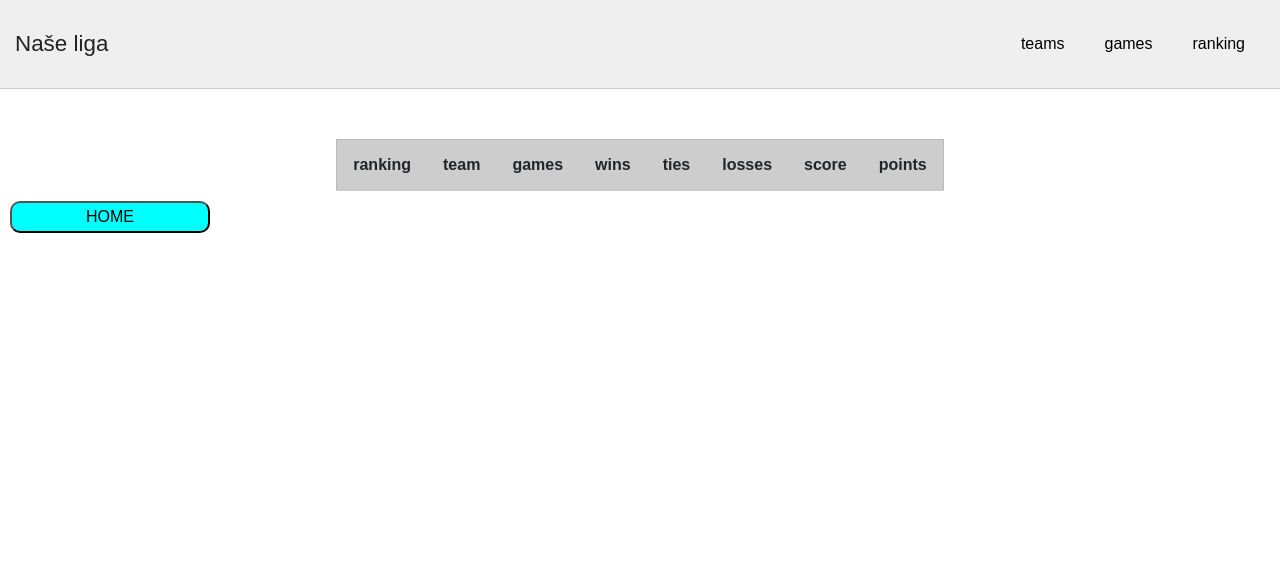
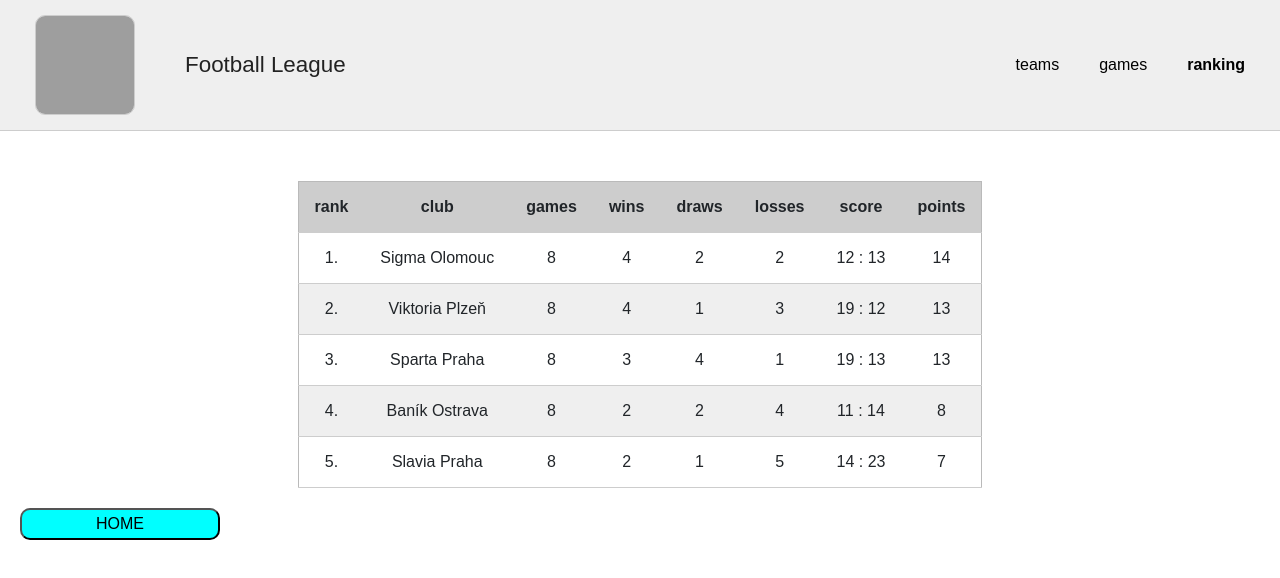
Before and after one commit to petrpida/sda-react-app, a React (Create React App) app: page /ranking in a window 1280 px wide. Shown: the top 578 px of the page. Built offline with nearby package versions, Linux system fonts and the light colour scheme; grey boxes are pictures that could not be loaded.

Commit message:
Football finished + upgrades of components

```diff
--- a/src/index.css
+++ b/src/index.css
@@ -84,7 +84,6 @@
 
 .menu {
   padding: 5px;
-  margin: 10px;
   margin-inline-end: 0px;
   display: block;
   border-radius: 10px;
@@ -92,8 +91,15 @@
   width: 200px;
 }
 
+.menuButton {
+  width: min-content;
+  margin: 20px;
+
+}
+
 .menu:hover {
   background-color: rgb(9, 214, 214);
+  cursor: default;
 }
 
 a {
--- a/src/sharedComponents/Alert/index.jsx
+++ b/src/sharedComponents/Alert/index.jsx
@@ -16,7 +16,7 @@
 
   if (show) {
     return (
-      <div>
+      <div className="m-5">
         <div className={backgroundColor} role="alert">
           This is alert no.{params.id}: <br /> <br /> "{text}"
         </div>
--- a/src/sharedComponents/Football/data.js
+++ b/src/sharedComponents/Football/data.js
@@ -13,7 +13,7 @@
   { id: 4, date: '2022-04-04', homeTeam: 1, awayTeam: 5, homeTeamGoals: 1, awayTeamGoals: 1 },
   { id: 5, date: '2022-03-15', homeTeam: 2, awayTeam: 1, homeTeamGoals: 0, awayTeamGoals: 2 },
   { id: 6, date: '2022-02-08', homeTeam: 2, awayTeam: 3, homeTeamGoals: 3, awayTeamGoals: 2 },
-  { id: 7, date: '2022-01-31', homeTeam: 2, awayTeam: 4, homeTeamGoals: 2, awayTeamGoals: 3 },
+  { id: 7, date: '2022-01-31', homeTeam: 2, awayTeam: 4, homeTeamGoals: 2, awayTeamGoals: 4 },
   { id: 8, date: '2022-03-07', homeTeam: 2, awayTeam: 5, homeTeamGoals: 0, awayTeamGoals: 0 },
   { id: 9, date: '2022-04-01', homeTeam: 3, awayTeam: 1, homeTeamGoals: 1, awayTeamGoals: 1 },
   { id: 10, date: '2022-02-09', homeTeam: 3, awayTeam: 2, homeTeamGoals: 2, awayTeamGoals: 0 },
--- a/src/sharedComponents/Football/games.jsx
+++ b/src/sharedComponents/Football/games.jsx
@@ -12,21 +12,6 @@
     });
   }
 
-  const monthNames = [
-    "Jan",
-    "Feb",
-    "Mar",
-    "Apr",
-    "May",
-    "Jun",
-    "Jul",
-    "Aug",
-    "Sep",
-    "Oct",
-    "Nov",
-    "Dec",
-  ];
-
   function formatDate(date) {
     const ar = date.split("-");
 
@@ -36,10 +21,7 @@
 
   return (
     <div>
-      <nav>
-        <div>Naše liga</div>
-        <NavBar />
-      </nav>
+        <NavBar active="games"/>
       <main>
         <div className="container">
           <table>
--- a/src/sharedComponents/Football/navBar.jsx
+++ b/src/sharedComponents/Football/navBar.jsx
@@ -1,16 +1,35 @@
 import React from "react";
+import { Link } from "react-router-dom";
 
+export default function NavBar({active}) {
+  const links = ["teams", "games", "ranking"]
 
+  return (
+    <div>
+    <nav>
+      <div className="football">
+        <img
+          src="https://img.freepik.com/free-vector/football-player-action-logo_293731-76.jpg"
+          alt="footbal"
+          width={100}
+          height={100}
+        />
+        <div>Football League</div>
+      </div>
+      <ul>
+        {links.map((item, index) => (
+          <li key={index}>
+            <Link
+              className={active === item ? " active-link" : ""}
+              to={"../" + item}
+            >
+              {item}
+            </Link>
+          </li>
+        ))}
+      </ul>
+    </nav>
 
-export default function NavBar () {
-
-    const links = ['teams', 'games', 'ranking']
-
-    return (
-        <ul>
-            {links.map((item, index) => {
-                return <li key={index}><a href={item}>{item}</a></li>
-            })}
-        </ul>
-    )
+    </div>
+  );
 }
--- a/src/sharedComponents/Football/ranking.jsx
+++ b/src/sharedComponents/Football/ranking.jsx
@@ -1,30 +1,108 @@
 import React from "react";
 import NavButton from "../NavButton";
 import NavBar from "./navBar";
+import { teams, games } from "./data"
 
 export default function Ranking() {
+
+  function getValues(team) {
+     const values = {
+       name: team.team,
+       gamesPlayed: 0,
+       wins: 0,
+       draws: 0,
+       losses: 0,
+       goalsActive: 0,
+       goalsPasive: 0,
+       score: "",
+       points: 0
+     }
+
+     games.forEach((item) => {
+       if (team.id === item.homeTeam) {
+         values.gamesPlayed += 1
+         values.goalsActive += item.homeTeamGoals
+         values.goalsPasive += item.awayTeamGoals
+         if (item.homeTeamGoals > item.awayTeamGoals) {
+           values.wins += 1
+           values.points += 3
+         }
+         if (item.homeTeamGoals === item.awayTeamGoals) {
+           values.draws += 1
+           values.points += 1
+         }
+         if (item.homeTeamGoals < item.awayTeamGoals) {
+           values.losses += 1
+         }
+       }
+       if (team.id === item.awayTeam) {
+        values.gamesPlayed += 1
+        values.goalsActive += item.awayTeamGoals
+        values.goalsPasive += item.homeTeamGoals
+        if (item.homeTeamGoals < item.awayTeamGoals) {
+          values.wins += 1
+          values.points += 3
+        }
+        if (item.homeTeamGoals === item.awayTeamGoals) {
+          values.draws += 1
+          values.points += 1
+        }
+        if (item.homeTeamGoals > item.awayTeamGoals) {
+          values.losses += 1
+        }
+      }
+     })
+
+     values.score = `${values.goalsActive} : ${values.goalsPasive}`
+
+     return values
+  }
+
+  const teamsCounted = teams.map((item) => {
+    return getValues(item)
+  })
+
   return (
     <div>
-      <nav>
-        <div>Naše liga</div>
-        <NavBar/>
-      </nav>
+      <NavBar active="ranking"/>
       <main>
-        <div class="container">
+        <div className="container">
         <table>
             <thead>
               <tr>
-              <th>ranking</th>
-              <th>team</th>
+              <th>rank</th>
+              <th>club</th>
               <th>games</th>
               <th>wins</th>
-              <th>ties</th>
+              <th>draws</th>
               <th>losses</th>
               <th>score</th>
               <th>points</th>
               </tr>
             </thead>
             <tbody>
+              {teamsCounted
+              .sort((a, b) => {
+                if (a.points > b.points) return -1
+                if (a.points < b.points) return 1
+                if ((a.goalsActive - a.goalsPasive) > (b.goalsActive - b.goalsPasive)) return -1
+                if ((a.goalsActive - a.goalsPasive) < (b.goalsActive - b.goalsPasive)) return 1
+                if (a.goalsActive > b.goalsActive) return -1
+                if (a.goalsActive < b.goalsActive) return 1
+                return 0
+              })
+              .map((item, index) => {
+                return <tr key={index}>
+                  <td>{index + 1 + "."}</td>
+                  <td>{item.name}</td>
+                  <td>{item.gamesPlayed}</td>
+                  <td>{item.wins}</td>
+                  <td>{item.draws}</td>
+                  <td>{item.losses}</td>
+                  <td>{item.score}</td>
+                  <td>{item.points}</td>
+                </tr>
+              })}
             </tbody>
           </table>
         </div>
--- a/src/sharedComponents/Football/styles.css
+++ b/src/sharedComponents/Football/styles.css
@@ -1,16 +1,13 @@
 * {
   box-sizing: border-box;
 }
-
 html, body {
   margin: 0;
   padding: 0;
 }
-
 body {
   font-family: sans-serif;
 }
-
 nav {
   display: flex;
   justify-content: space-between;
@@ -20,37 +17,31 @@
   background: #efefef;
   border-bottom: 1px solid #cdcdcd;
 }
-
 ul {
   list-style-type: none;
   padding: 0;
   margin: 0;
 }
-
 nav > ul {
   display: flex;
   margin: 0;
 }
-
 nav > div {
   font-size: 1.4rem;
 }
 nav > ul a {
   display: block;
   text-decoration: none;
-  cursor: pointer;
+  cursor: default;
   padding: 10px;
   margin: 10px;
 }
-
 nav > ul a:hover {
   text-decoration: underline;
 }
-
 .container {
   margin-top: 50px;
 }
-
 .container > ul {
   display: block;
   width: 50%;
@@ -58,20 +49,16 @@
   border: 1px solid #bababa;
   border-radius: 5px;
 }
-
 .container > ul li {
   padding: .5em .75em;
   text-align: center;
 }
-
 .container > ul li:not(:last-child) {
   border-bottom: 1px solid #cdcdcd;
 }
-
 .container > ul li:nth-child(even) {
   background: #efefef;
 }
-
 .container table {
   border: 1px solid #bababa;
   margin: 0 auto;
@@ -89,8 +76,24 @@
 .container table tr:nth-child(even) {
   background: #efefef;
 }
-
 .container table td {
   padding: 1em;
   text-align: center;
 }
+nav .football{
+  display: flex;
+  margin-left: 20px;
+}
+nav .football div {
+  display: flex;
+  align-items: center;
+  margin-left: 50px;
+}
+nav .football img {
+  border: 1px solid #cdcdcd;
+  border-radius: 10px;
+}
+
+li .active-link {
+  font-weight: bold;
+}
--- a/src/sharedComponents/Football/teams.jsx
+++ b/src/sharedComponents/Football/teams.jsx
@@ -14,10 +14,7 @@
 
   return (
     <div>
-      <nav>
-        <div>Naše liga</div>
-        <NavBar/>
-      </nav>
+        <NavBar active="teams"/>
       <main>
         <div className="container">
           <ul>
--- a/src/sharedComponents/Joke/index.jsx
+++ b/src/sharedComponents/Joke/index.jsx
@@ -1,24 +1,31 @@
-import React, { useEffect, useState } from "react";
+import React, { useState } from "react";
 import NavButton from "../NavButton";
+import './style.css'
 
 export default function Joke() {
   const [joke, setJoke] = useState("");
 
-  useEffect(function () {
+  function getJoke () {
     fetch("https://api.chucknorris.io/jokes/random")
       .then(function (response) {
-        response.json().then(function (data) {
+        response.json()
+      .then(function (data) {
           setJoke(data.value);
         });
       })
       .catch(function () {
         setJoke("ERROR");
       });
-  }, []);
+  };
+
+
+
 
   return (
-    <div>
-      <h2>{joke}</h2>
+    <div className="container">
+      <h2>Chuch Norris Joke</h2>
+        {joke === "" ? <p></p> :  <p className="joke">{joke}</p>}
+      <button className="btn btn-warning btn-lg" onClick={()=>{getJoke()}}>{joke === "" ? "Give Me A Joke" : "Give Me One More"}</button>
       <NavButton name="HOME" link="/" />
     </div>
   );
--- /dev/null
+++ b/src/sharedComponents/Joke/style.css
@@ -0,0 +1,11 @@
+.joke {
+    display: flex;
+    justify-content: center;
+    text-align: center;
+    margin: 50px;
+    padding: 20px;
+    border: 1px solid gray;
+    border-radius: 20px;
+    width: 70%;
+    font-size: 1.5rem;
+}
--- a/src/sharedComponents/Menu/index.jsx
+++ b/src/sharedComponents/Menu/index.jsx
@@ -1,4 +1,5 @@
 import React, { useState } from "react";
+import { Link } from "react-router-dom";
 import NavButton from "../NavButton";
 
 export default function Menu({ menuName, menuItems }) {
@@ -11,14 +12,15 @@
       <ul className="navbar-nav mr-auto">
         {menuItems.map((item) => (
           <li className="nav-item">
-            <a
+            <Link
+              to={"../" + item}
               className={'nav-link' + (activeItem === item ? " active" : "")}
               onClick={function () {
                 setActiveItem(item);
               }}
             >
               {item}
-            </a>
+            </Link>
           </li>
         ))}
       </ul>
--- a/src/sharedComponents/NavButton/index.jsx
+++ b/src/sharedComponents/NavButton/index.jsx
@@ -3,6 +3,8 @@
 
 export default function NavButton({name, link}) {
     return (
+        <div className="menuButton">
         <Link to={link}><button className="menu">{name}</button></Link>
+        </div>
     )
 }
```
